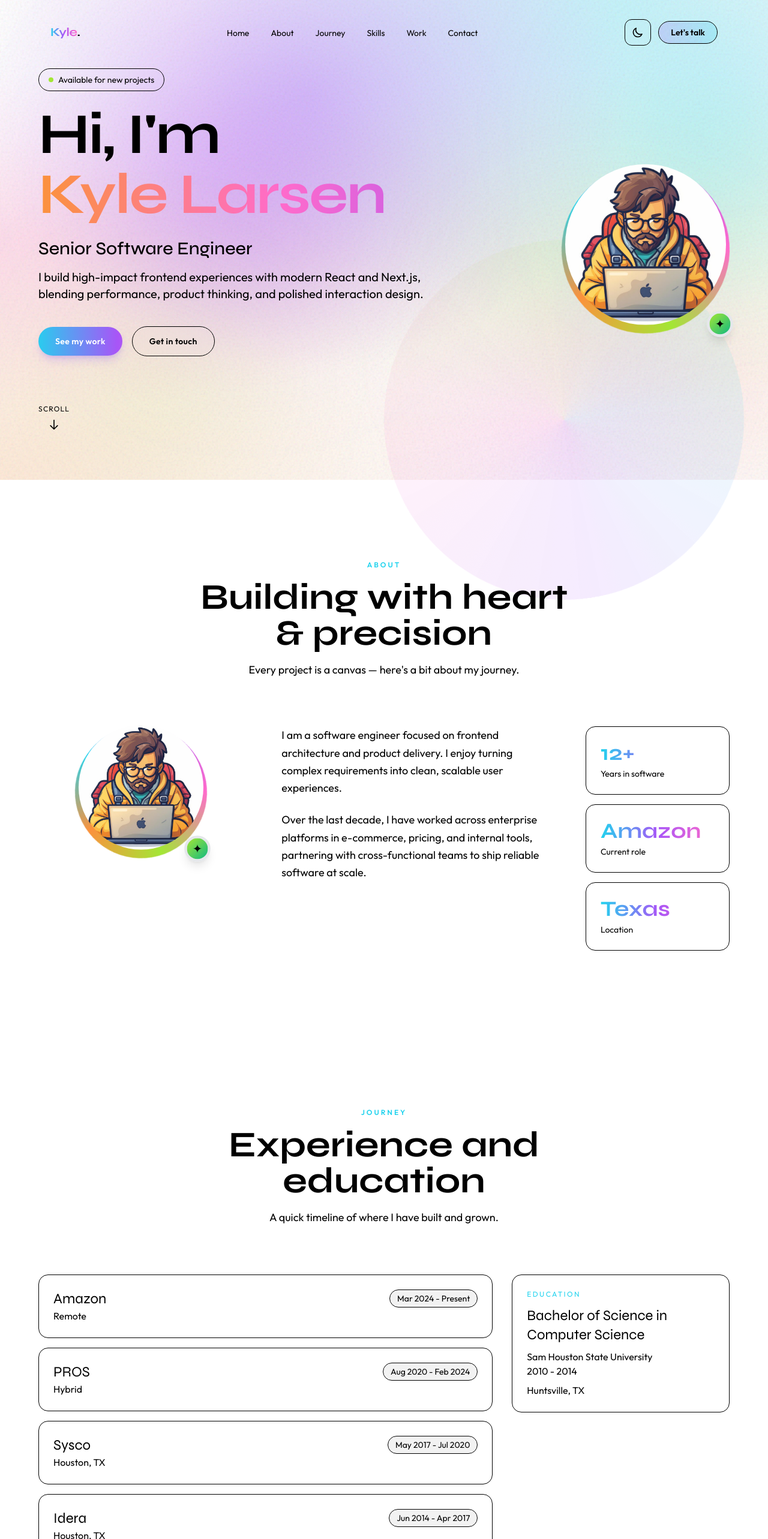
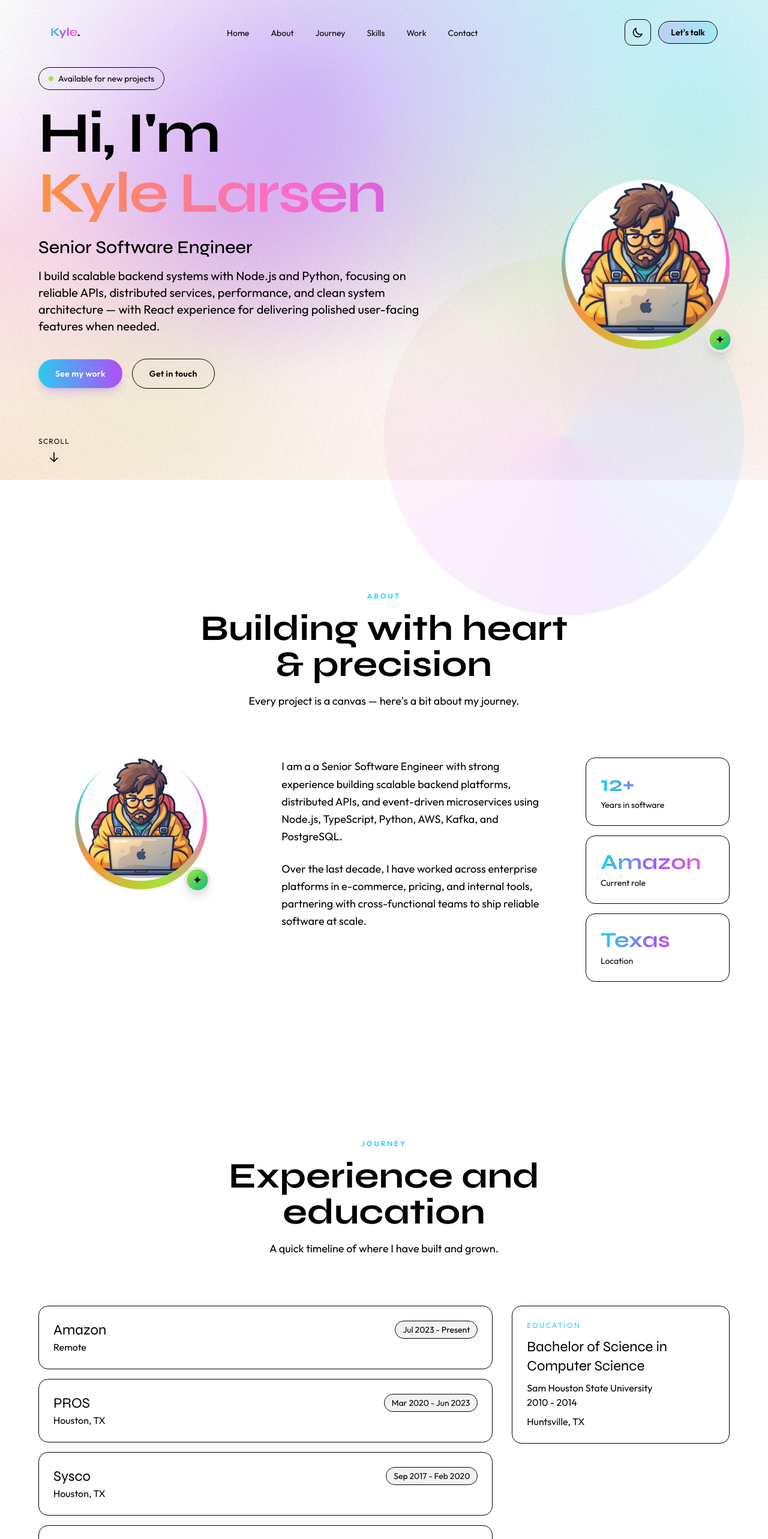
Before and after one commit to elitegh/kyle, a Next.js app: page / in a window 1280 px wide. Shown: the top 2566 px of the page at 60% size. Built offline with nearby package versions, Linux system fonts and the light colour scheme.

Commit message:
second commit

```diff
--- a/src/data/portfolio.ts
+++ b/src/data/portfolio.ts
@@ -2,7 +2,7 @@ export const site = {
   name: "Kyle Larsen",
   title: "Senior Software Engineer",
   tagline:
-    "I build high-impact frontend experiences with modern React and Next.js, blending performance, product thinking, and polished interaction design.",
+    "I build scalable backend systems with Node.js and Python, focusing on reliable APIs, distributed services, performance, and clean system architecture — with React experience for delivering polished user-facing features when needed.",
   /** Replace with your photo: add public/profile.jpg and set to "/profile.jpg" */
   profileImage: "/profile.jpg",
   email: "kylarsen84@gmail.com",
@@ -10,14 +10,14 @@ export const site = {
   location: "Conroe, TX",
   social: {
     github: "https://github.com/kylarsen",
-    linkedin: "https://www.linkedin.com/in/kyle-larsen-1ba584411",
+    linkedin: "",
     twitter: "",
   },
 };
 
 export const about = {
   paragraphs: [
-    "I am a software engineer focused on frontend architecture and product delivery. I enjoy turning complex requirements into clean, scalable user experiences.",
+    "I am a a Senior Software Engineer with strong experience building scalable backend platforms, distributed APIs, and event-driven microservices using Node.js, TypeScript, Python, AWS, Kafka, and PostgreSQL.",
     "Over the last decade, I have worked across enterprise platforms in e-commerce, pricing, and internal tools, partnering with cross-functional teams to ship reliable software at scale.",
   ],
   highlights: [
@@ -31,22 +31,22 @@ export const experience = [
   {
     company: "Amazon",
     location: "Remote",
-    period: "Mar 2024 - Present",
+    period: "Jul 2023 - Present",
   },
   {
     company: "PROS",
-    location: "Hybrid",
-    period: "Aug 2020 - Feb 2024",
+    location: "Houston, TX",
+    period: "Mar 2020 - Jun 2023",
   },
   {
     company: "Sysco",
     location: "Houston, TX",
-    period: "May 2017 - Jul 2020",
+    period: "Sep 2017 - Feb 2020",
   },
   {
     company: "Idera",
     location: "Houston, TX",
-    period: "Jun 2014 - Apr 2017",
+    period: "Jun 2015 - Aug 2017",
   },
 ];
 
@@ -58,44 +58,46 @@ export const education = {
 };
 
 export const skills = [
-  { name: "React / Next.js", level: 95, color: "from-cyan-400 to-blue-500" },
-  { name: "TypeScript", level: 90, color: "from-violet-400 to-purple-600" },
-  { name: "Tailwind CSS", level: 92, color: "from-pink-400 to-rose-500" },
-  { name: "Framer Motion", level: 88, color: "from-lime-400 to-emerald-500" },
-  { name: "Node.js", level: 80, color: "from-amber-400 to-orange-500" },
-  { name: "UI / UX Design", level: 85, color: "from-fuchsia-400 to-violet-600" },
+  { name: "Node.js", level: 97, color: "from-amber-400 to-orange-500" },
+  { name: "Python", level: 95, color: "from-amber-400 to-orange-500" },
+  { name: "NestJS", level: 95, color: "from-lime-400 to-emerald-500" },
+  { name: "FastAPI", level: 93, color: "from-lime-400 to-emerald-500" },
+  { name: "SQL", level: 91, color: "from-pink-400 to-rose-500" },
+  { name: "AWS", level: 91, color: "from-pink-400 to-rose-500" },
+  { name: "TypeScript", level: 95, color: "from-cyan-400 to-blue-500" },
+  { name: "React / Next.js", level: 91, color: "from-cyan-400 to-blue-500" },
 ];
 
 export const projects = [
   {
-    title: "Aurora Dashboard",
+    title: "Aurora Workflow Engine",
     description:
-      "Real-time analytics with glassmorphic panels, animated charts, and a living gradient theme that shifts with data.",
-    tags: ["Next.js", "D3", "WebSockets"],
+      "Backend workflow platform built with Node.js and Python for async job processing, API orchestration, retry logic, and real-time operational metrics.",
+    tags: ["Node.js", "Python", "Kafka"],
     gradient: "from-cyan-500 via-violet-500 to-pink-500",
     link: "#",
   },
   {
-    title: "Neon Commerce",
+    title: "Neon API Platform",
     description:
-      "E-commerce rebuilt for speed — micro-interactions on every cart action, 3D product previews, and checkout in under 60 seconds.",
-    tags: ["React", "Stripe", "Three.js"],
+      "Scalable backend API system using Node.js, Python, PostgreSQL, and Redis to handle authentication, payments logic, caching, and service-to-service communication.",
+    tags: ["Node.js", "Python", "PostgreSQL"],
     gradient: "from-lime-400 via-cyan-400 to-blue-500",
     link: "#",
   },
   {
-    title: "Pulse Social",
+    title: "Pulse Data Pipeline",
     description:
-      "A social platform where feeds breathe — staggered reveals, reaction bursts, and a dark-mode-first design system.",
-    tags: ["Next.js", "GraphQL", "Redis"],
+      "Event-driven backend pipeline that processes high-volume data streams with Python workers, Node.js APIs, Redis queues, and automated monitoring.",
+    tags: ["Python", "Node.js", "Redis"],
     gradient: "from-orange-400 via-pink-500 to-purple-600",
     link: "#",
   },
   {
-    title: "Studio OS",
+    title: "Studio Frontend OS",
     description:
-      "Creative agency toolkit: project boards, client portals, and brand asset libraries in one cohesive workspace.",
-    tags: ["TypeScript", "Prisma", "Figma API"],
+      "Modern frontend workspace built with React and Tailwind CSS for managing project boards, user permissions, file previews, audit views, and responsive workflow dashboards.",
+    tags: ["React", "Tailwind CSS", "TypeScript"],
     gradient: "from-violet-500 via-fuchsia-500 to-rose-400",
     link: "#",
   },
```
